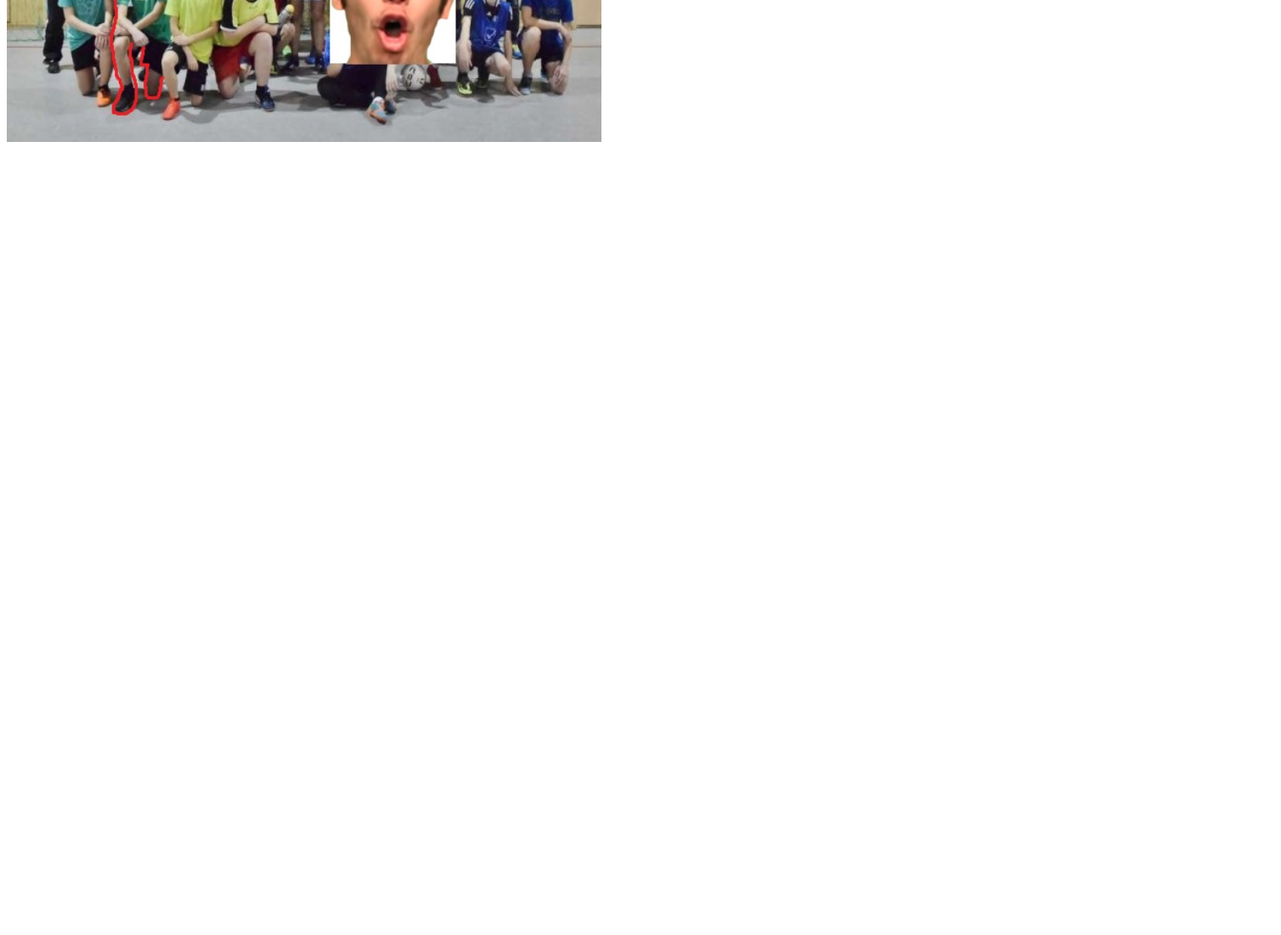
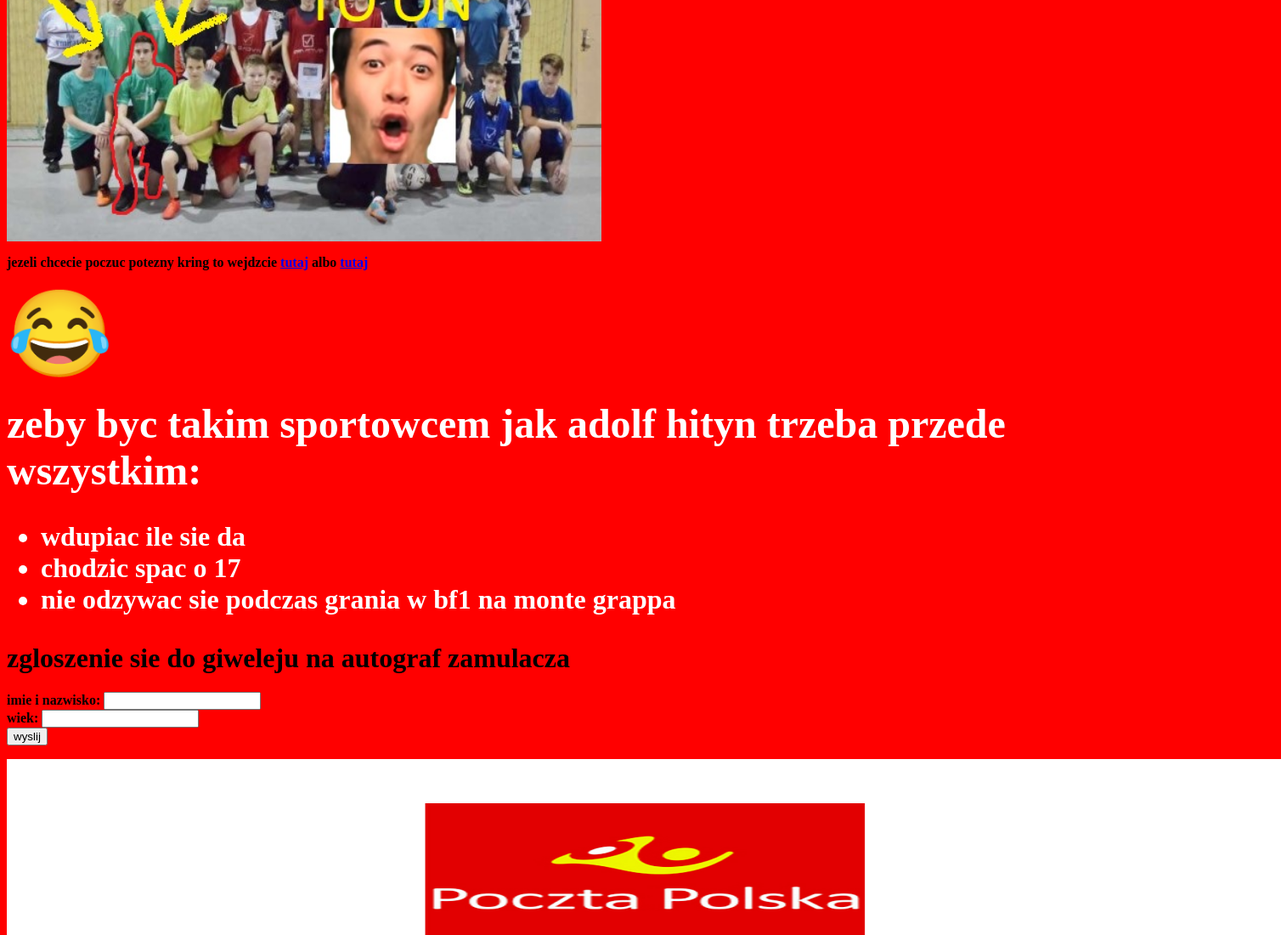
Before and after one commit to yotuu/hityn, a plain HTML site: page index.html in a window 1280 px wide. Shown: the part 2132-3232 px from the top of the page at 85% size, 1508 px wide, since content can reach past the window. Before the commit the page ends 2307 px from the top, so only its background shows below. Drawn offline with Linux system fonts and the light colour scheme.

Commit message:
Add files via upload

```diff
--- a/index.html
+++ b/index.html
@@ -1,6 +1,11 @@
-<h1>Pare slow o kiczce</h1>
+<html>
+<body>
+  <body style="background-color:red;"
+  <font color=white><font size=10>
+<h1>Pare slow o kiczce</h1></font size=10></font color=white>
 <h2>kiko to gowno</h2>
 <p>i pedal</p>
+<font color=black>
 <img src=nosacz.jpg style=width:200px;height:800px;>
 <p> hityn to naprawde dziwna kreatura</p>
 <p>kiedys nawet zjadl popcorn z lodami</p>
@@ -9,3 +14,27 @@
   <img src=geeko.jpg style=width:300px;height:650px;>
   <p>hityn rowniez dobrze gra w pileczke z kumeplkami co widac na zdjeciu ponizej! :)</p>
 <img src=xd.jpg style=width:700px;height:500px;>
+<p>jezeli chcecie poczuc potezny kring to wejdzcie <a href="https://steamcommunity.com/profiles/76561198328823609/"><b>tutaj</b></a> albo <a href=morda.html>tutaj</a></p>
+<span style='font-size:100px;'>&#128514;</span><p>
+</font color="black">
+<font color=white>
+<font size=7><h3>zeby byc takim sportowcem jak adolf hityn trzeba przede wszystkim:</h3></font size=5>
+  <font size=6>
+  <ul>
+    <li>wdupiac ile sie da</li>
+    <li>chodzic spac o 17</li>
+    <li>nie odzywac sie podczas grania w bf1 na monte grappa</li>
+    </ul>
+    </font color=white>
+    <font color=black>
+    <h1>zgloszenie sie do giweleju na autograf zamulacza</h1>
+    <form>
+      <div>
+      imie i nazwisko: <input type=text />
+      </div>
+      <div>
+      wiek: <input type=number />
+      </div>
+      <input type=submit value=wyslij do przedstawiciela hitynow />
+    </form>
+    <img src=poczta_polska.jpg style=width:1500px;height:300px;>
```
Also changed, not shown: morda.html (added, +1 -0 lines), poczta_polska.jpg (added), 1 other file.
